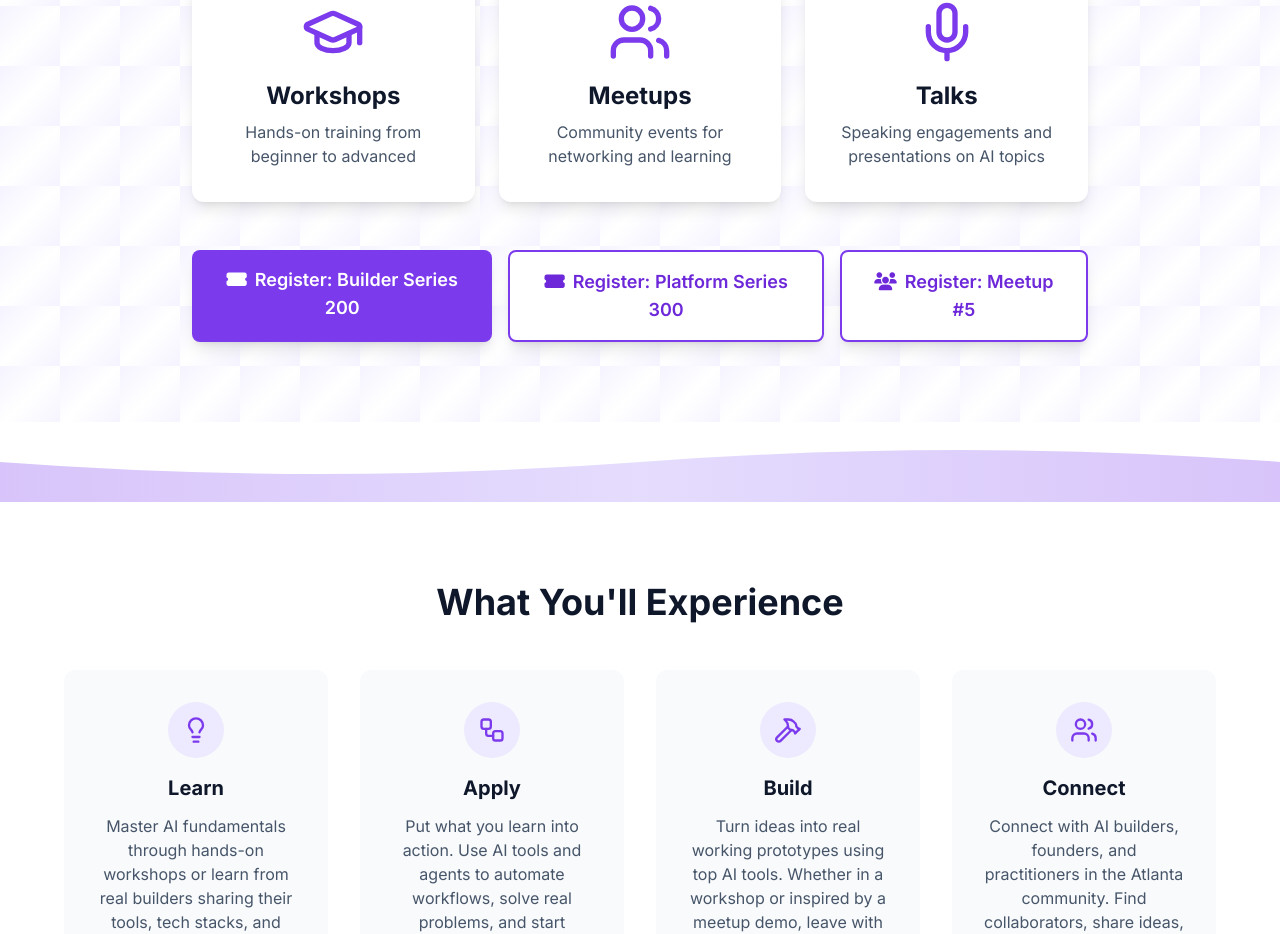
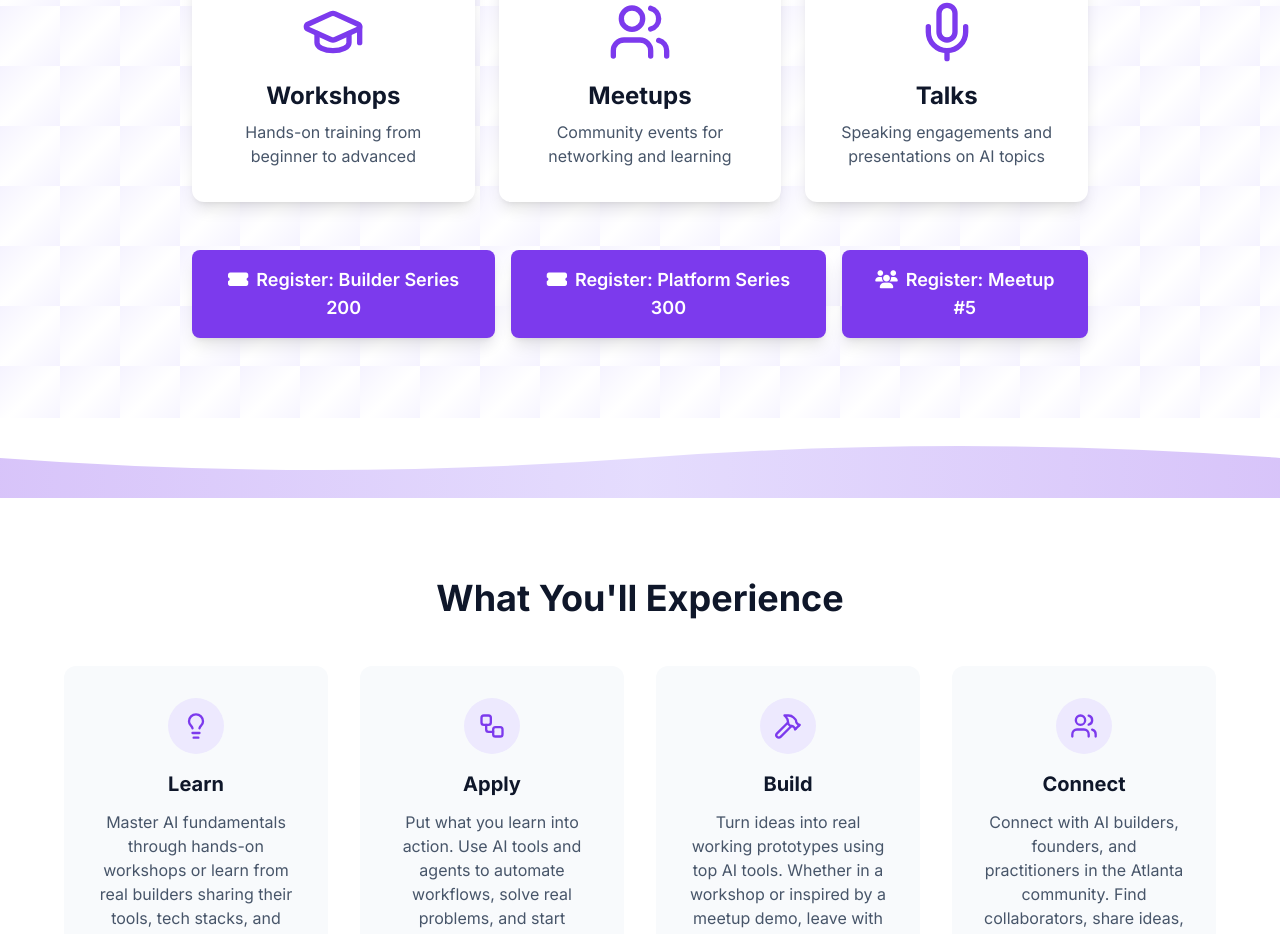
Before and after one commit to pulsarventures/aimusings.site, a Jekyll site: the page built from index.html, in a window 1280 px wide. Shown: the part 434-1368 px from the top of the page. Built offline with Jekyll 4.4.1, drawn with Linux system fonts in a browser that asks for light colours; nearby versions of some CDN libraries; the list of posts is cut into pages by our own code.

Commit message:
Make all hero register buttons consistently solid purple
Co-Authored-By: Claude Sonnet 4.6 <noreply@anthropic.com>

```diff
--- a/index.html
+++ b/index.html
@@ -82,12 +82,12 @@ description: "Comprehensive AI engagement activities: Learn through talks, conne
                     </a>
                 {% endif %}
                 {% if ws300_next %}
-                    <a href="{{ ws300_next.registration_link }}" target="_blank" class="px-8 py-4 bg-white text-brand-700 border-2 border-brand-600 rounded-lg hover:bg-brand-50 transition-colors font-semibold text-lg shadow-lg hover:shadow-xl">
+                    <a href="{{ ws300_next.registration_link }}" target="_blank" class="px-8 py-4 bg-brand-600 text-white rounded-lg hover:bg-brand-700 transition-colors font-semibold text-lg shadow-lg hover:shadow-xl">
                         <i class="fas fa-ticket-alt mr-2"></i>Register: Platform Series 300
                     </a>
                 {% endif %}
                 {% if meetup_next %}
-                    <a href="{{ meetup_next.registration_link }}" target="_blank" class="px-8 py-4 bg-white text-brand-700 border-2 border-brand-600 rounded-lg hover:bg-brand-50 transition-colors font-semibold text-lg shadow-lg hover:shadow-xl">
+                    <a href="{{ meetup_next.registration_link }}" target="_blank" class="px-8 py-4 bg-brand-600 text-white rounded-lg hover:bg-brand-700 transition-colors font-semibold text-lg shadow-lg hover:shadow-xl">
                         <i class="fas fa-users mr-2"></i>Register: Meetup #{{ meetup_next.number }}
                     </a>
                 {% endif %}
```
